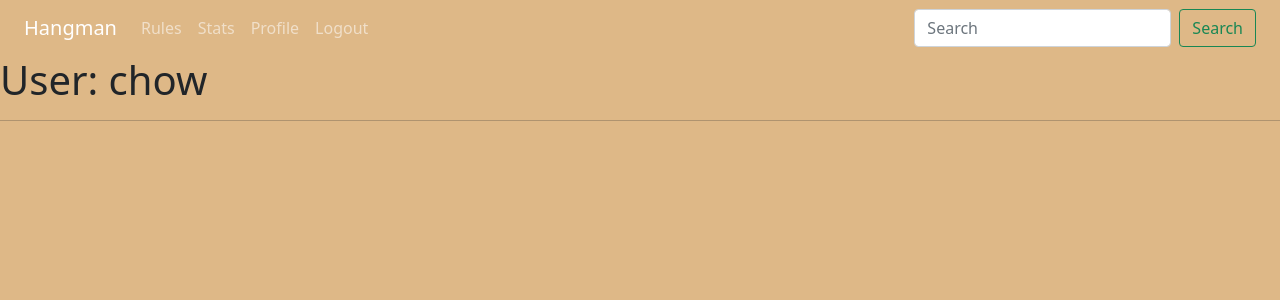
After one commit to Chowewow/hangmanProject, a Flask app: a page that uses app/templates/base.html in a window 1280 px wide. The commit adds this page. Shown: the top 300 px of the page. Run offline with Flask 2, Linux system fonts and the light colour scheme; a user stored in the database is signed in; data comes from the database, SQL or seed files in the repository; some libraries are stand-ins or nearby versions.

Commit message:
added user profile tab

```diff
--- a/app/routes.py
+++ b/app/routes.py
@@ -66,3 +66,10 @@ def guest():
     if not next_page or url_parse(next_page).netloc != '':
         next_page = url_for('hangman')
     return redirect(next_page)
+
+
+@app.route('/user/<username>')
+@login_required
+def user(username):
+    user = User.query.filter_by(username=username).first_or_404()
+    return render_template('user.html', user=user)
--- a/app/templates/base.html
+++ b/app/templates/base.html
@@ -53,6 +53,9 @@
                     </li>
                     {% else %}
                     <li class="nav-item">
+                        <a class="nav-link" href="{{ url_for('user', username=current_user.username) }}">Profile</a>
+                    </li>
+                    <li class="nav-item">
                         <a class="nav-link" href="{{ url_for('logout') }}">Logout</a>
                     </li>
                     {% endif %}
--- /dev/null
+++ b/app/templates/user.html
@@ -0,0 +1,6 @@
+{% extends "base.html" %}
+
+{% block content %}
+    <h1>User: {{ user.username }}</h1>
+
+{% endblock %}
```
